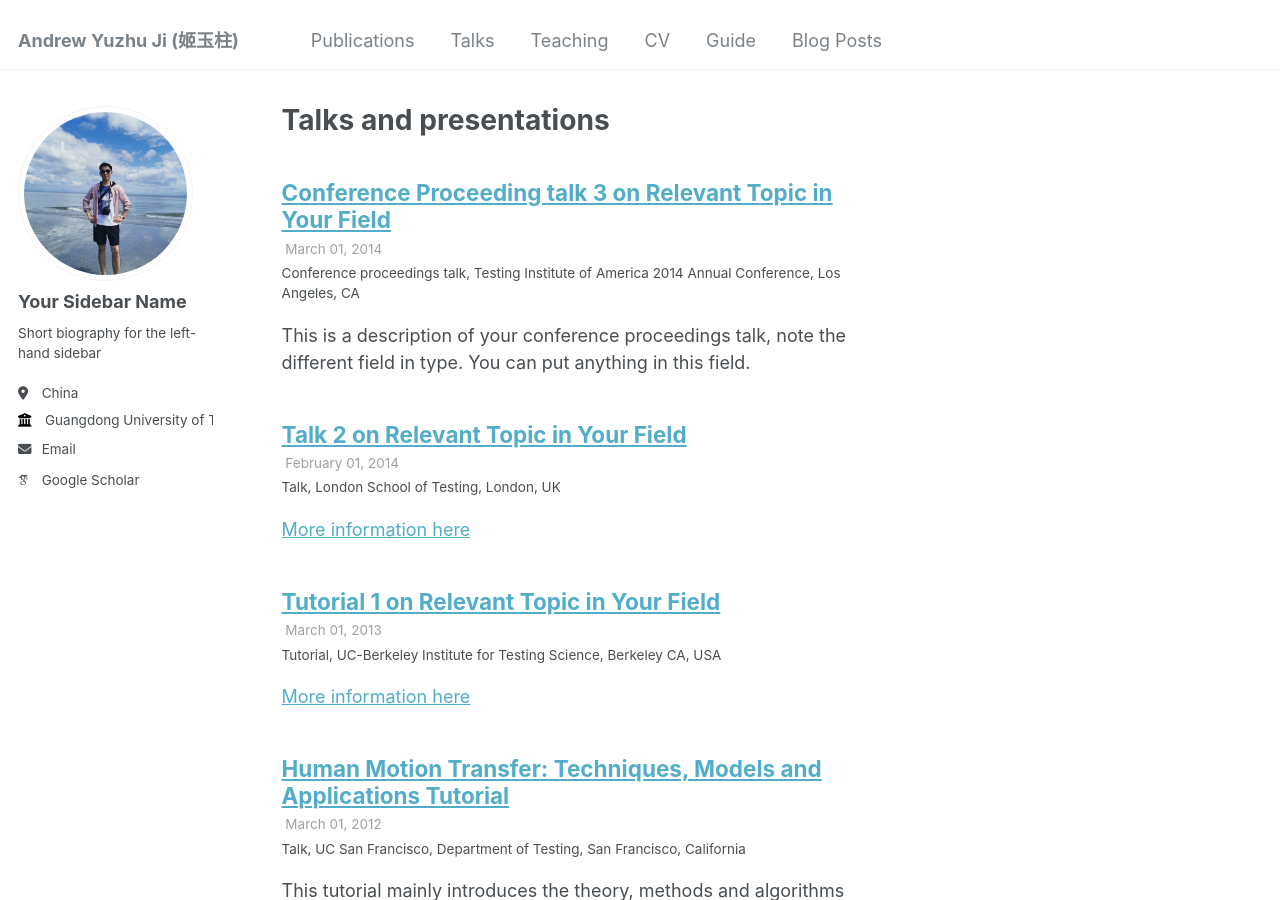
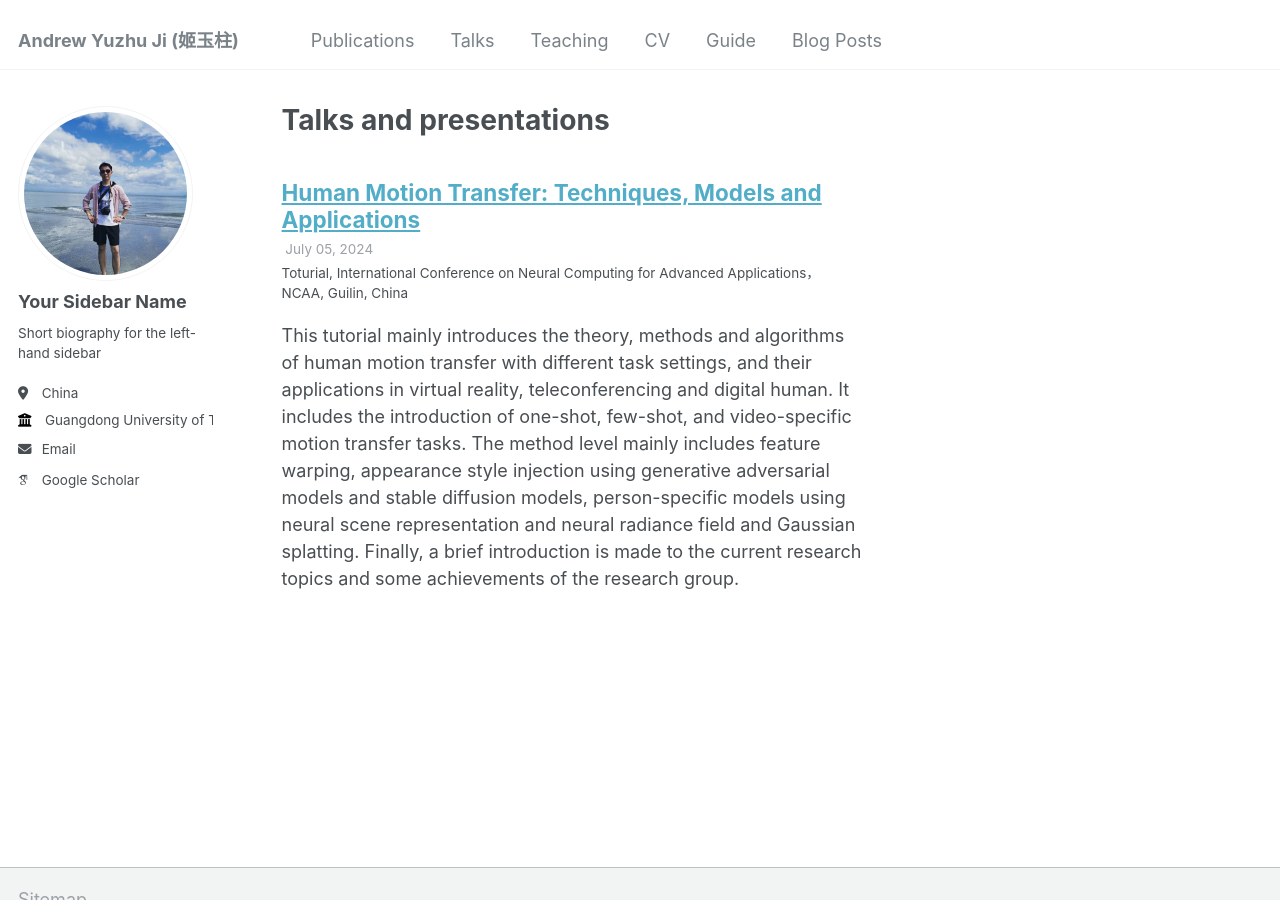
Before and after one commit to AndrewChiyz/andrewchiyz.github.io, a Jekyll site: the page built from _pages/talks.html, in a window 1280 px wide and 900 px high. Built offline with Jekyll 4.4.1, drawn with Linux system fonts in a browser that asks for light colours; some web fonts are replaced.

Commit message:
update: talks

```diff
--- a/_talks/2013-03-01-tutorial-1.md
+++ /dev/null
@@ -1,13 +0,0 @@
----
-title: "Tutorial 1 on Relevant Topic in Your Field"
-collection: talks
-type: "Tutorial"
-permalink: /talks/2013-03-01-tutorial-1
-venue: "UC-Berkeley Institute for Testing Science"
-date: 2013-03-01
-location: "Berkeley CA, USA"
----
-
-[More information here](http://exampleurl.com)
-
-This is a description of your tutorial, note the different field in type. This is a markdown files that can be all markdown-ified like any other post. Yay markdown!
--- a/_talks/2014-02-01-talk-2.md
+++ /dev/null
@@ -1,13 +0,0 @@
----
-title: "Talk 2 on Relevant Topic in Your Field"
-collection: talks
-type: "Talk"
-permalink: /talks/2014-02-01-talk-2
-venue: "London School of Testing"
-date: 2014-02-01
-location: "London, UK"
----
-
-[More information here](http://example2.com)
-
-This is a description of your talk, which is a markdown files that can be all markdown-ified like any other post. Yay markdown!
--- a/_talks/2014-03-01-talk-3.md
+++ /dev/null
@@ -1,11 +0,0 @@
----
-title: "Conference Proceeding talk 3 on Relevant Topic in Your Field"
-collection: talks
-type: "Conference proceedings talk"
-permalink: /talks/2014-03-01-talk-3
-venue: "Testing Institute of America 2014 Annual Conference"
-date: 2014-03-01
-location: "Los Angeles, CA"
----
-
-This is a description of your conference proceedings talk, note the different field in type. You can put anything in this field.
--- a/_talks/2012-03-01-talk-1.md
+++ b/_talks/2024-07-10-tutorial-1.md
@@ -1,11 +1,11 @@
 ---
-title: "Human Motion Transfer: Techniques, Models and Applications Tutorial"
+title: "Human Motion Transfer: Techniques, Models and Applications"
 collection: talks
-type: "Talk"
+type: "Toturial"
 permalink: # /talks/2012-03-01-talk-1
-venue: "UC San Francisco, Department of Testing"
-date: 2012-03-01
-location: "San Francisco, California"
+venue: "International Conference on Neural Computing for Advanced Applications，NCAA"
+date: 2024-07-05
+location: "Guilin, China"
 ---
 
 This tutorial mainly introduces the theory, methods and algorithms of human motion transfer with different task settings, and their applications in virtual reality, teleconferencing and digital human. It includes the introduction of one-shot, few-shot, and video-specific motion transfer tasks. The method level mainly includes feature warping, appearance style injection using generative adversarial models and stable diffusion models, person-specific models using neural scene representation and neural radiance field and Gaussian splatting. Finally, a brief introduction is made to the current research topics and some achievements of the research group.
```
